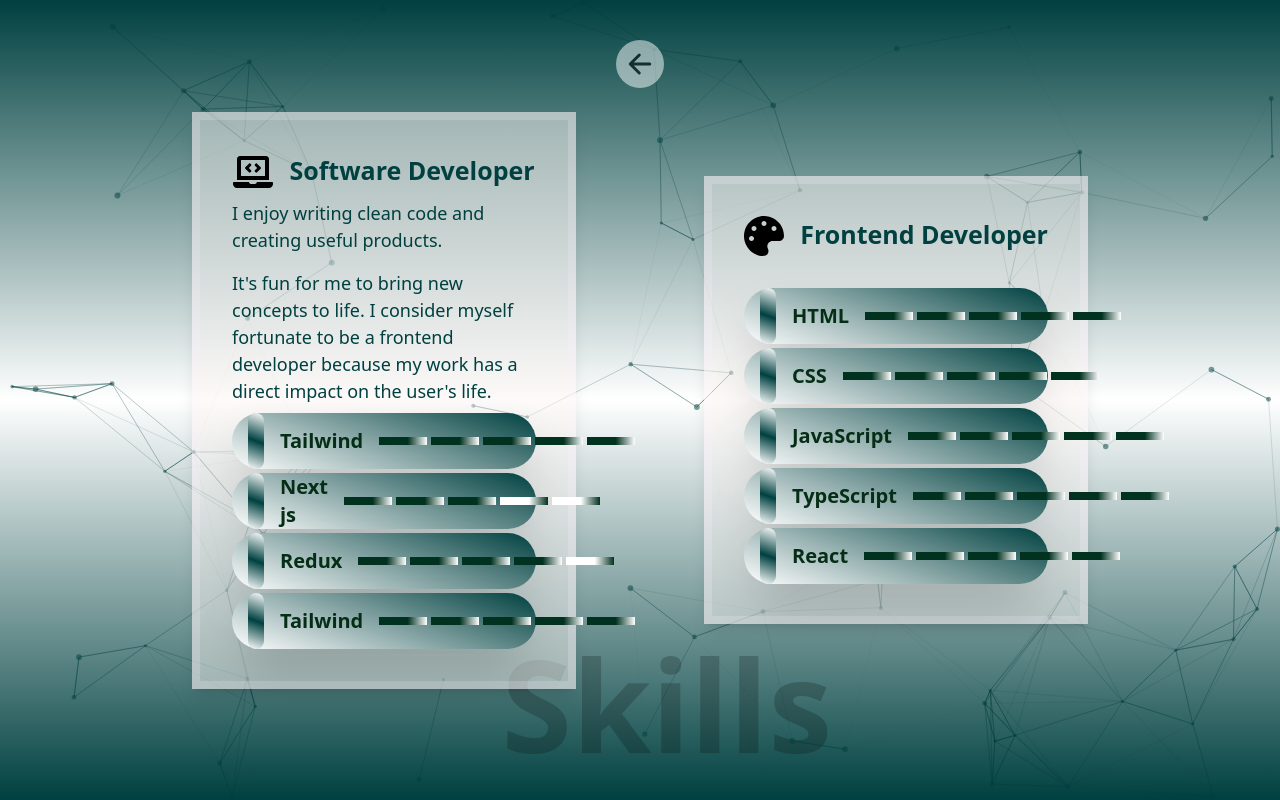
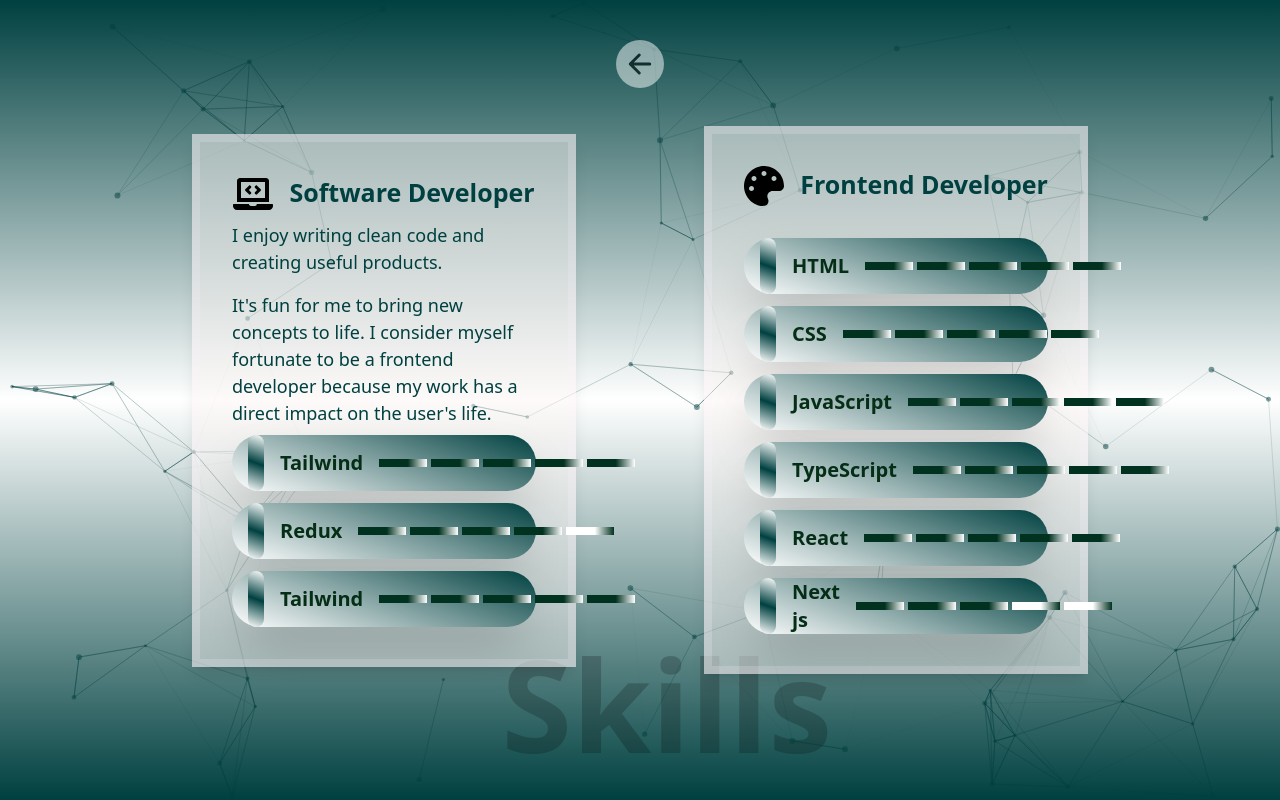
Before and after one commit to marymetilda/Portfolio, a React (Create React App) app: page /skills in a window 1280 px wide. Built offline with nearby package versions, Linux system fonts and the light colour scheme.

Commit message:
fix: increase the gap

```diff
--- a/src/pages/Skills.tsx
+++ b/src/pages/Skills.tsx
@@ -42,17 +42,17 @@
       darkLine: 5,
       skillLogo: reactLogo,
     },
+    {
+      skill: "Next js",
+      darkLine: 3,
+      skillLogo: nextLogo,
+    },
   ],
   [
     {
       skill: "Tailwind",
       darkLine: 5,
       skillLogo: tailwindLogo,
-    },
-    {
-      skill: "Next js",
-      darkLine: 3,
-      skillLogo: nextLogo,
     },
     {
       skill: "Redux",
@@ -122,7 +122,7 @@
             fortunate to be a frontend developer because my work has a direct
             impact on the user's life.
           </p>
-          <div className="flex flex-col gap-1">
+          <div className="flex flex-col gap-3">
             {skillList[1].map((skillItem) => {
               return (
                 <SkillButton
@@ -140,7 +140,7 @@
               {paintSvg}
               <p> Frontend Developer</p>
             </div>
-            <div className="flex flex-col gap-1">
+            <div className="flex flex-col gap-3">
               {skillList[0].map((skillItem) => {
                 return (
                   <SkillButton
```
